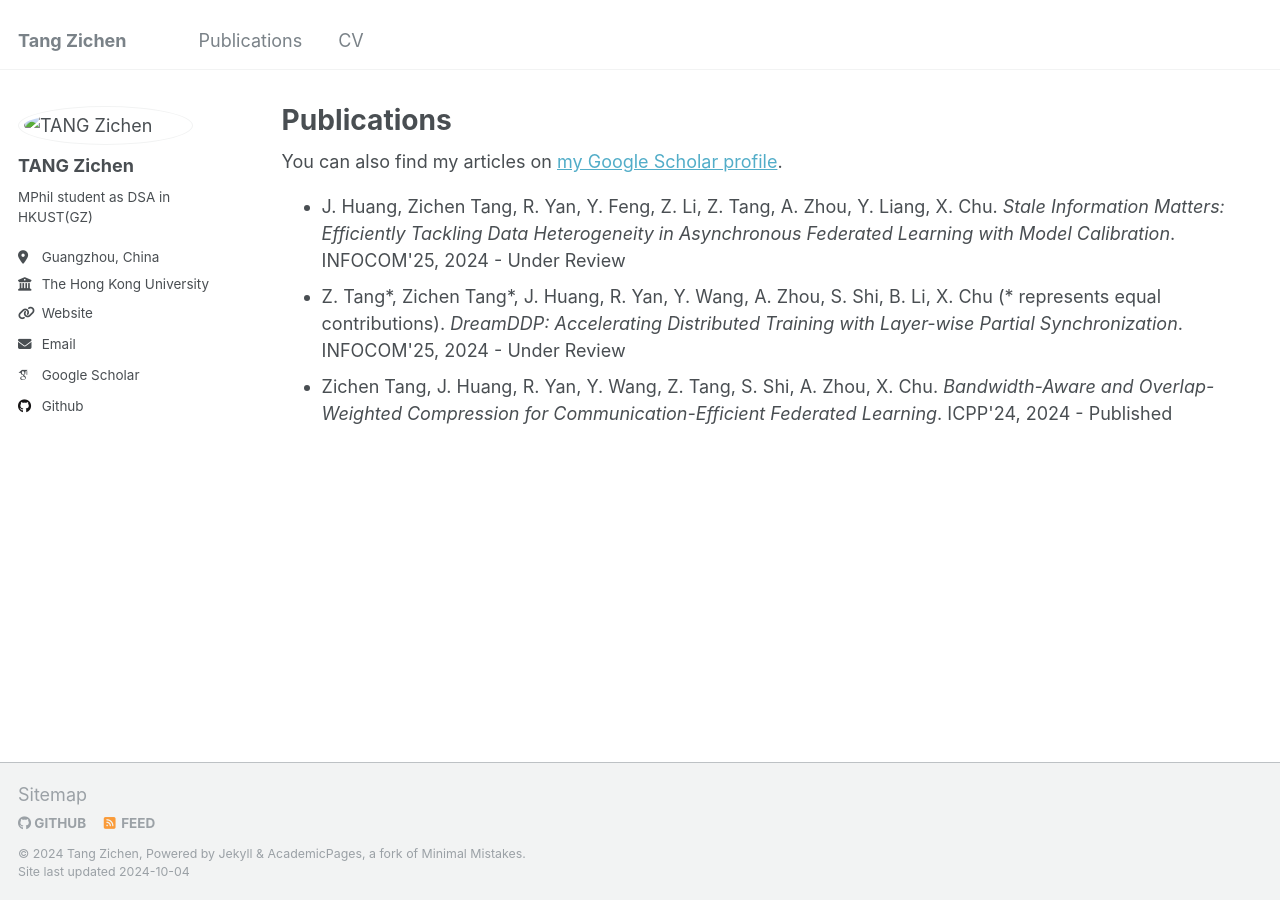
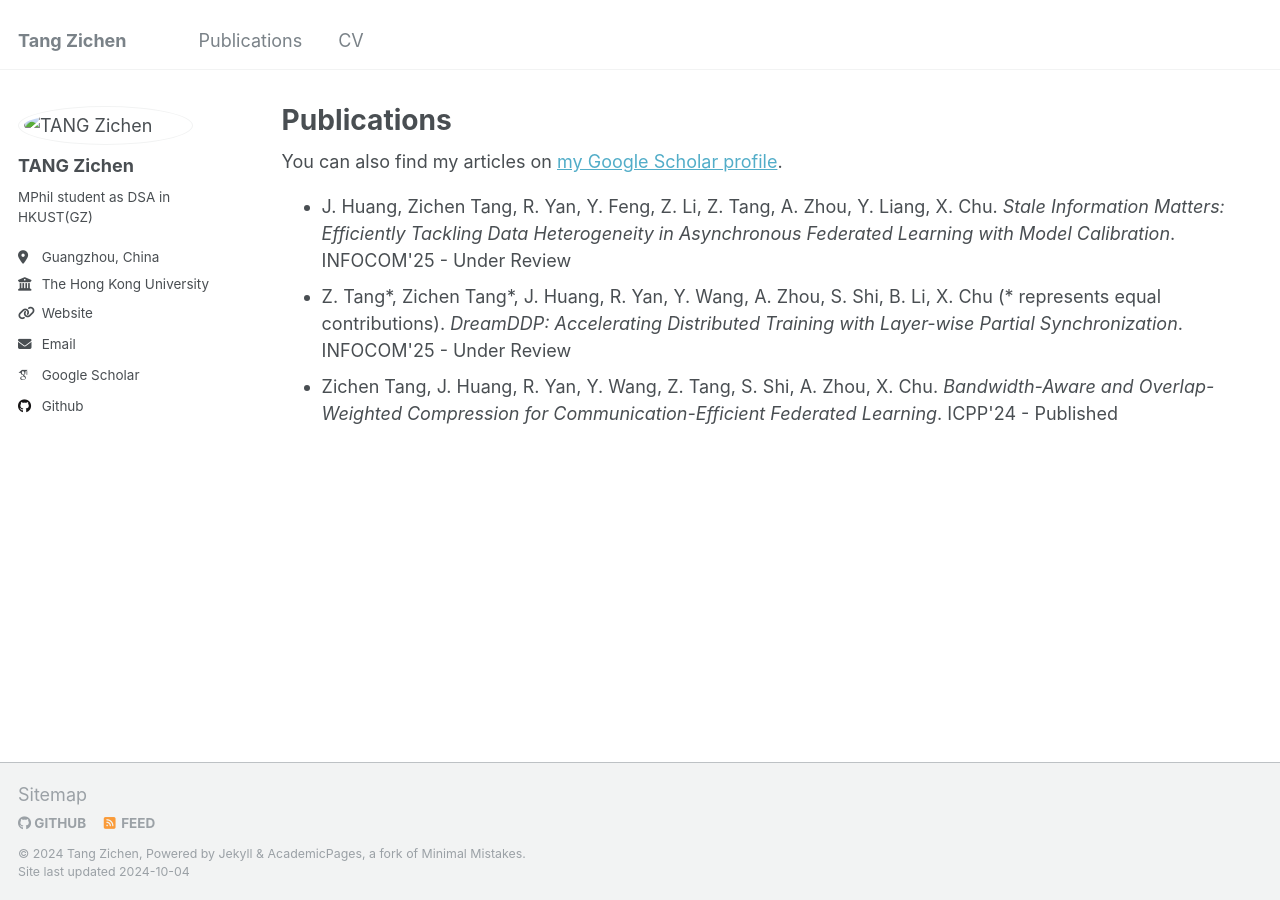
Before and after one commit to trl730109/trl730109.github.io, a Jekyll site: the page built from _pages/publications.html, in a window 1280 px wide. Built offline with Jekyll 4.4.1, drawn with Linux system fonts in a browser that asks for light colours; some web fonts are replaced.

Commit message:
Update publications.html

```diff
--- a/_pages/publications.html
+++ b/_pages/publications.html
@@ -14,9 +14,9 @@ author_profile: true
     <li>
       {{ post.authors }}. <em>{{ post.title }}</em>.
       {% if post.status == "Accepted" %}
-        In {{ post.venue }}, {{ post.date | date: "%Y" }} ({{ post.status }}).
+        In {{ post.venue }} ({{ post.status }}).
       {% else %}
-        {{ post.venue }}, {{ post.date | date: "%Y" }} - {{ post.status }}
+        {{ post.venue }} - {{ post.status }}
       {% endif %}
     </li>
   {% endfor %}
```
